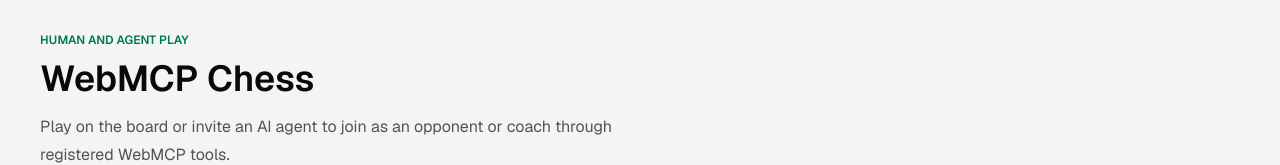
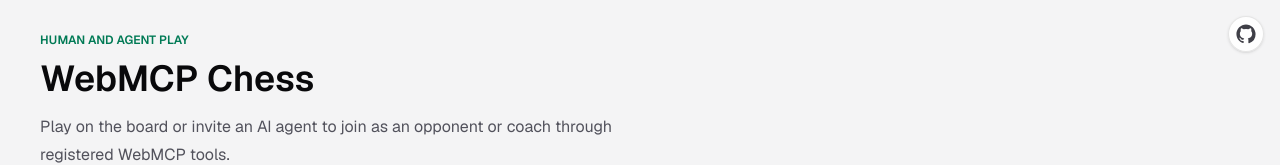
Before and after one commit to dnafication/webmcp-chess, a Next.js app: page / in a window 1280 px wide. Shown: the top 165 px of the page. Built offline with nearby package versions, Linux system fonts and the light colour scheme.

Commit message:
feat: add GitHub link icon to layout for easy access to repository

```diff
--- a/app/layout.tsx
+++ b/app/layout.tsx
@@ -21,13 +21,33 @@
     'Play chess with a person or an AI agent through registered WebMCP tools.'
 }
 
+const GITHUB_REPO_URL = 'https://github.com/dnafication/webmcp-chess'
+
 export default function RootLayout({ children }: LayoutProps<'/'>) {
   return (
     <html
       lang="en"
       className={`${geistSans.variable} ${geistMono.variable} h-full antialiased`}
     >
-      <body className="min-h-full flex flex-col">{children}</body>
+      <body className="min-h-full flex flex-col">
+        <a
+          href={GITHUB_REPO_URL}
+          target="_blank"
+          rel="noreferrer"
+          aria-label="View source on GitHub"
+          title="View source on GitHub"
+          className="fixed right-4 top-4 z-50 flex h-9 w-9 items-center justify-center rounded-full border border-black/10 bg-white/90 text-zinc-700 shadow-sm backdrop-blur transition-colors hover:bg-white hover:text-zinc-950 dark:border-white/10 dark:bg-zinc-900/90 dark:text-zinc-300 dark:hover:bg-zinc-900 dark:hover:text-zinc-50"
+        >
+          <svg
+            viewBox="0 0 24 24"
+            aria-hidden="true"
+            className="h-5 w-5 fill-current"
+          >
+            <path d="M12 .5C5.73.5.5 5.73.5 12c0 5.09 3.29 9.4 7.86 10.93.57.1.79-.25.79-.55 0-.27-.01-1.16-.02-2.11-3.2.7-3.88-1.36-3.88-1.36-.52-1.33-1.28-1.69-1.28-1.69-1.05-.72.08-.7.08-.7 1.16.08 1.77 1.19 1.77 1.19 1.03 1.77 2.7 1.26 3.36.96.1-.75.4-1.26.73-1.55-2.56-.29-5.26-1.28-5.26-5.71 0-1.26.45-2.29 1.19-3.1-.12-.29-.52-1.46.11-3.05 0 0 .97-.31 3.18 1.18a11.03 11.03 0 0 1 5.79 0c2.2-1.49 3.17-1.18 3.17-1.18.63 1.59.23 2.76.11 3.05.74.81 1.19 1.84 1.19 3.1 0 4.44-2.7 5.42-5.28 5.7.42.36.78 1.07.78 2.16 0 1.56-.01 2.82-.01 3.2 0 .3.21.66.8.55A11.5 11.5 0 0 0 23.5 12C23.5 5.73 18.27.5 12 .5Z" />
+          </svg>
+        </a>
+        {children}
+      </body>
     </html>
   )
 }
```
